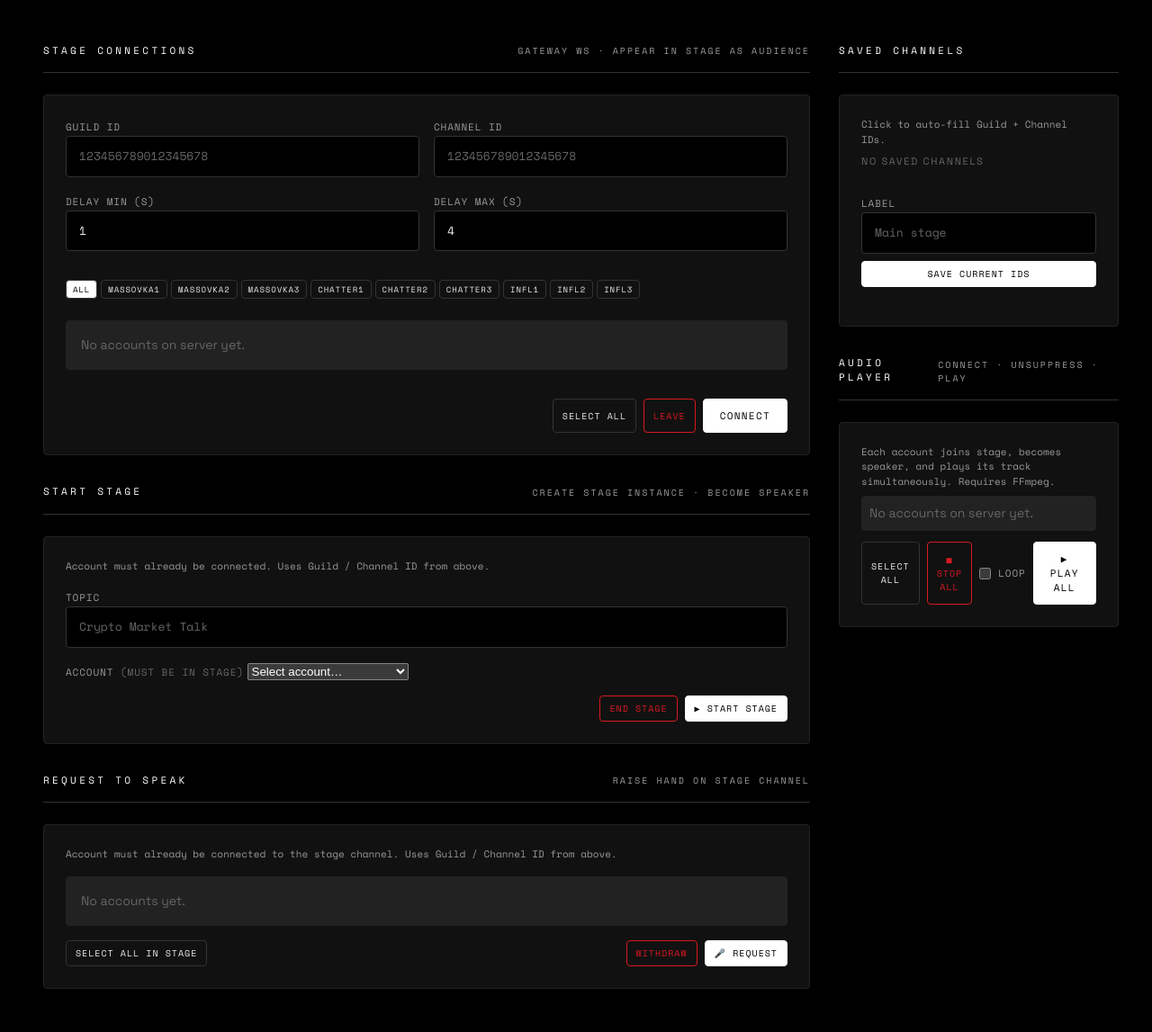
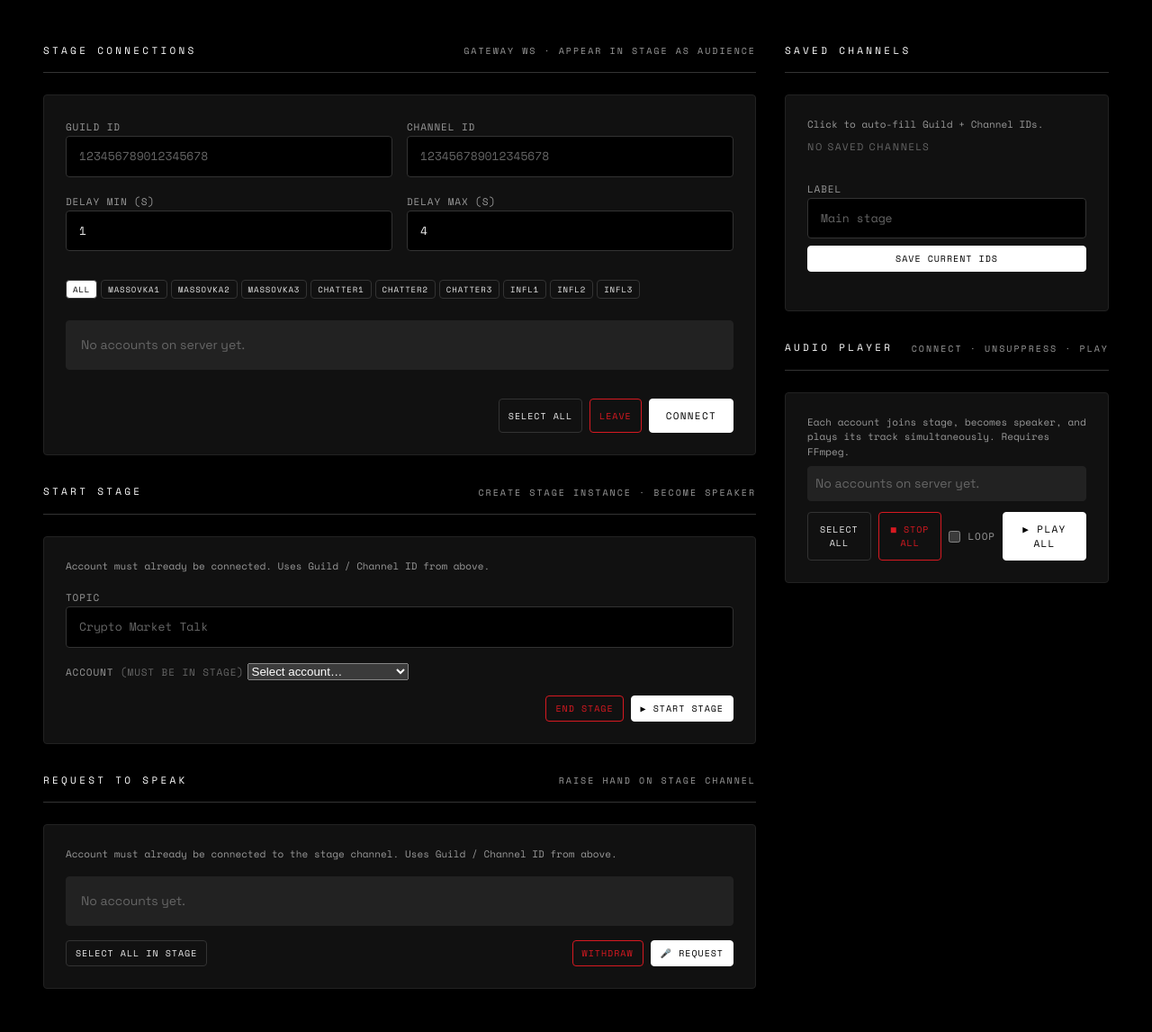
Before and after one commit to olkschk/discord-manager, a FastAPI app: template app/templates/stage.html in a window 1280 px wide. Shown: the part 67-1214 px from the top of the page at 90% size. Run offline with FastAPI, Linux system fonts and the light colour scheme; the template is opened without the code that fills it, so the values that code supplies are empty; parts of the project's set-up code (start-up, migrations or seed data) failed here and were passed over; some web fonts are replaced.

Commit message:
fix(stage): widen right panel from 300px to 360px to prevent button clipping

```diff
--- a/app/templates/stage.html
+++ b/app/templates/stage.html
@@ -4,7 +4,7 @@
 <div class="shell">
   {% include "_topbar.html" %}
 
-  <main class="page" style="display:grid; grid-template-columns: 1fr 300px; gap: var(--sp-xl); align-items: start;">
+  <main class="page" style="display:grid; grid-template-columns: 1fr 360px; gap: var(--sp-xl); align-items: start;">
 
     <!-- Left: connection panel -->
     <section>
```
